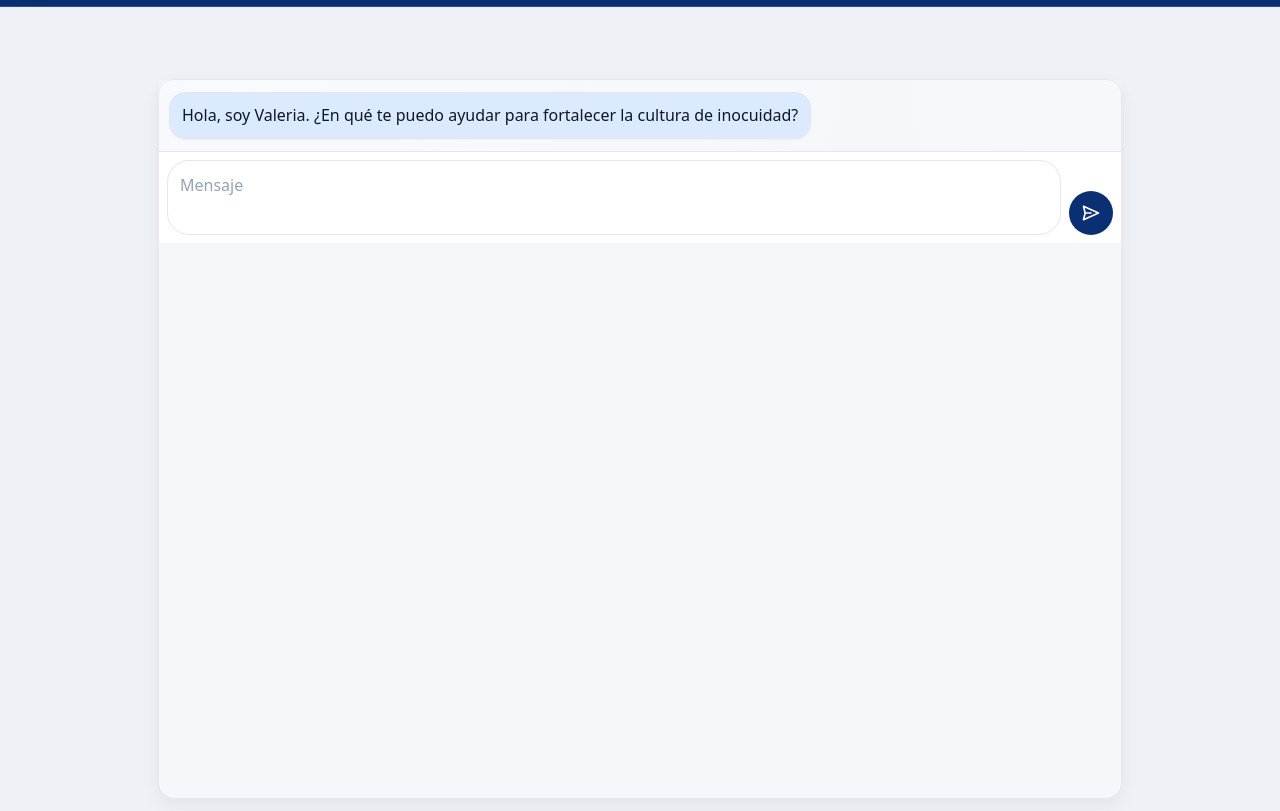
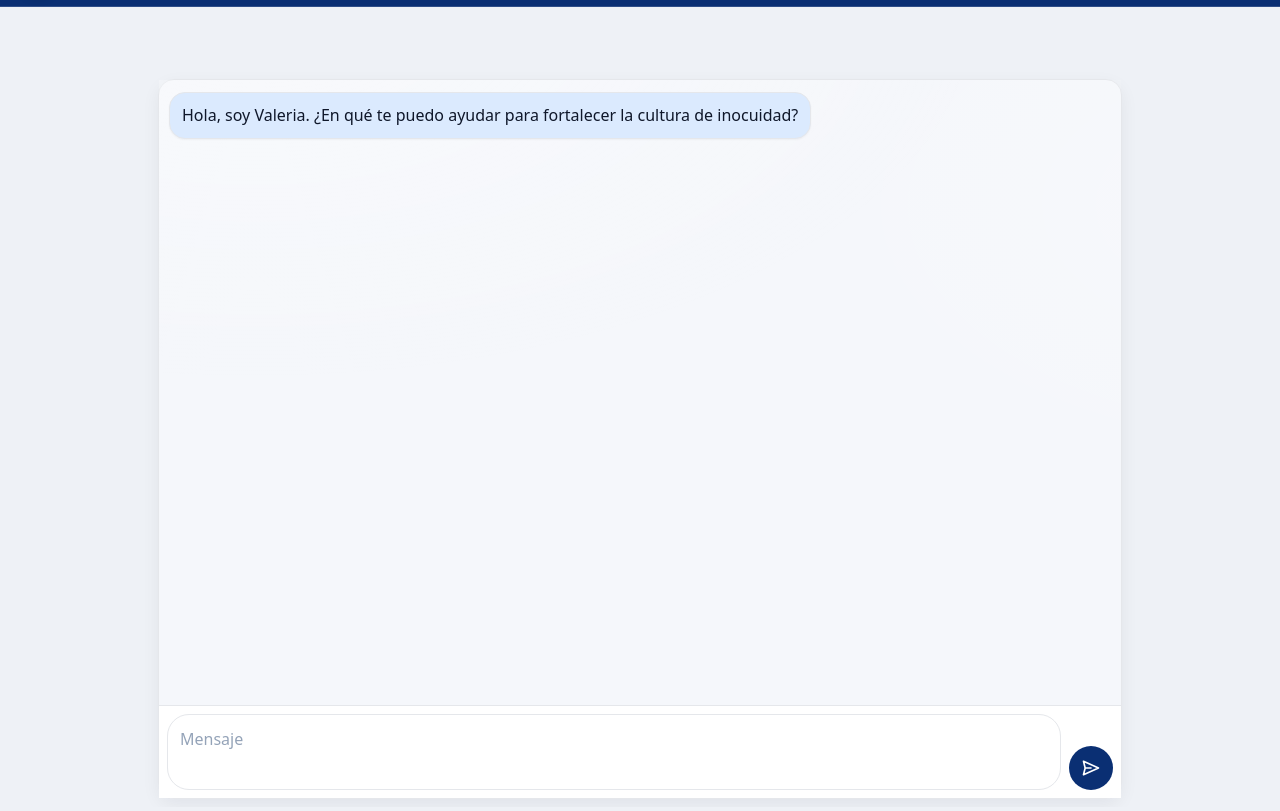
Before and after one commit to FernandoDelgadoDiaz/valeria-seguridad-alimentaria, a website: page index.html in a window 1280 px wide. Shown: the part 57-868 px from the top of the page. Drawn offline with Linux system fonts and the light colour scheme.

Commit message:
Update index.html

```diff
--- a/index.html
+++ b/index.html
@@ -2,10 +2,8 @@
 <html lang="es">
 <head>
   <meta charset="utf-8" />
-  <!-- El teclado reduce el contenido sin mover el header -->
   <meta name="viewport" content="width=device-width, initial-scale=1, viewport-fit=cover, interactive-widget=resizes-content" />
   <meta name="theme-color" content="#0a2f73" />
-  <!-- PWA / iOS -->
   <link rel="manifest" href="/manifest.webmanifest" />
   <meta name="apple-mobile-web-app-capable" content="yes" />
   <meta name="apple-mobile-web-app-status-bar-style" content="default" />
@@ -37,12 +35,12 @@
       font-size:var(--fs-body); line-height:1.55; padding-top:env(safe-area-inset-top,0);
     }
 
-    /* ===== Dos modos de layout =====
-       data-standalone="true"  -> PWA / sin URL (scroll sólo en mensajes)
-       data-standalone="false" -> Navegador / con URL (scroll en la página para ocultarla)
+    /* ===== Dos modos =====
+       data-standalone="true"  -> PWA (sin URL): header fijo y scroll solo en mensajes
+       data-standalone="false" -> Navegador (con URL): header sticky y el BODY scrollea para ocultarla
     */
 
-    /* ---- Encabezado ---- */
+    /* Header */
     header{
       display:flex; align-items:center; gap:10px;
       height:var(--header-h);
@@ -51,9 +49,7 @@
       border-bottom:1px solid rgba(255,255,255,.15);
       z-index:20; transform:translateZ(0);
     }
-    /* Sticky en navegador (para que colapse la barra de URL) */
     html[data-standalone="false"] header{ position: sticky; top: 0; }
-    /* Fijo en PWA */
     html[data-standalone="true"]  header{ position: fixed; left:0; right:0; top:0; }
 
     @media (min-width:768px){ :root{--header-h:64px} header{ padding:12px 16px } }
@@ -71,42 +67,45 @@
     .themebtn{display:inline-flex;align-items:center;justify-content:center;width:40px;height:40px;border-radius:999px;border:1px solid rgba(255,255,255,.25);background:transparent;color:var(--header-fg);cursor:pointer}
     .themebtn svg{width:20px;height:20px}
 
-    /* ---- Main ---- */
+    /* Main */
     main{overflow:hidden}
     html[data-standalone="true"]  main{ padding-top:var(--header-h); height:calc(var(--vhpx) - var(--header-h)); }
-    html[data-standalone="false"] main{ padding-top:0; min-height:100svh; }
+    html[data-standalone="false"] main{ padding-top:0; min-height:100dvh; } /* ← dvh para llenar hasta el borde visible actual */
 
-    /* Navegador: el scroll es del BODY para colapsar la URL */
+    /* Navegador: scrollea la página para colapsar URL */
     html[data-standalone="false"] body{ overflow:auto; overscroll-behavior:auto; }
-    /* PWA: bloqueamos el scroll del body, sólo scrollea mensajes */
+    /* PWA: bloqueamos scroll del body */
     html[data-standalone="true"]  body{ overflow:hidden; overscroll-behavior:none; }
 
     .wrap{width:100%;max-width:980px;margin:0 auto;padding:8px 8px 12px}
-    html[data-standalone="false"] .wrap{ padding-top:calc(var(--header-h) + 8px); } /* compensa header sticky */
+    /* En navegador quitamos padding inferior para que el chat llegue al borde */
+    html[data-standalone="false"] .wrap{ padding-top:calc(var(--header-h) + 8px); padding-bottom:0; }
 
-    /* ---- Chat ---- */
     .chat{
       background:var(--chat-bg); border:1px solid var(--border); border-radius:16px; box-shadow:0 6px 18px rgba(15,23,42,.06);
       contain:layout size style;
     }
 
-    /* PWA: grid 1fr(auto) con scroll sólo en mensajes */
+    /* PWA: grid 1fr/auto, scroll solo en mensajes */
     html[data-standalone="true"] .chat{
       height:100%; display:grid; grid-template-rows:1fr auto; overflow:hidden;
     }
-    /* Navegador: el chat es flujo normal; composer sticky abajo, página scrollea */
-    html[data-standalone="false"] .chat{ min-height:calc(100svh - var(--header-h) - 16px); position:relative; }
+    /* Navegador: ocupar toda la altura visible actual (dvh), composer sticky abajo */
+    html[data-standalone="false"] .chat{
+      min-height:calc(100dvh - var(--header-h) - 8px - 8px); /* header + padding .wrap */
+      position:relative; display:flex; flex-direction:column;
+    }
 
-    /* ---- Mensajes ---- */
-    .msgs{ display:flex; flex-direction:column; gap:10px; padding:12px 10px; -webkit-overflow-scrolling:touch;
+    /* Mensajes */
+    .msgs{
+      display:flex; flex-direction:column; gap:10px; padding:12px 10px; -webkit-overflow-scrolling:touch;
       background:
         radial-gradient(1200px 600px at 10% -10%, rgba(255,255,255,.35) 0%, rgba(255,255,255,0) 60%),
         radial-gradient(900px 500px at 120% 20%, rgba(255,255,255,.25) 0%, rgba(255,255,255,0) 60%);
+      flex:1 1 auto;
     }
-    /* PWA: el único scroll vive aquí */
-    html[data-standalone="true"] .msgs{ overflow:auto; }
-    /* Navegador: sin overflow interno (scrollea la página) */
-    html[data-standalone="false"] .msgs{ overflow:visible; }
+    html[data-standalone="true"]  .msgs{ overflow:auto; }
+    html[data-standalone="false"] .msgs{ overflow:visible; } /* scrollea el body */
 
     [data-theme="dark"] .msgs{
       background:
@@ -125,7 +124,7 @@
     .bubble strong{font-weight:800} .bubble em{font-style:italic}
     .bubble p{margin:0 0 8px} .bubble p:last-child{margin:0}
 
-    /* ---- Composer (tipo WhatsApp) ---- */
+    /* Composer */
     .composer{ display:flex; align-items:flex-end; gap:8px; padding:8px; border-top:1px solid var(--border); background:#fff; }
     [data-theme="dark"] .composer{ background:#0b1220; }
     .textarea-wrap{ flex:1; display:flex; align-items:center; padding:6px 12px; border:1px solid var(--border); border-radius:22px; background:#fff; }
@@ -136,9 +135,8 @@
     .sendbtn{ display:inline-flex;align-items:center;justify-content:center;background:var(--brand-blue);color:#fff;border:0;width:44px;height:44px;border-radius:999px;cursor:pointer;transition:transform .05s, filter .2s }
     .sendbtn:active{ transform:scale(.98) } .sendbtn:hover{ filter:brightness(1.05) } .sendbtn svg{ width:20px;height:20px }
 
-    /* Navegador: composer pegado abajo aunque scrollee la página */
+    /* Pegado al borde inferior en ambos modos */
     html[data-standalone="false"] .composer{ position:sticky; bottom:0; z-index:10; padding-bottom:max(8px,env(safe-area-inset-bottom)); }
-    /* PWA: el composer es la fila inferior del grid */
     html[data-standalone="true"]  .composer{ padding-bottom:max(8px,env(safe-area-inset-bottom)); }
 
     /* Viewer imagen */
@@ -168,6 +166,7 @@
     <div class="wrap">
       <div class="chat">
         <div id="msgs" class="msgs"></div>
+
         <div class="composer" id="composer">
           <div class="textarea-wrap"><textarea id="box" placeholder="Mensaje"></textarea></div>
           <button id="send" class="sendbtn" aria-label="Enviar">
@@ -184,16 +183,16 @@
     const $ = s => document.querySelector(s);
     const msgs=$('#msgs'), box=$('#box'), btn=$('#send'), themeToggle=$('#themeToggle'), themeIcon=$('#themeIcon'), composer=$('#composer');
 
-    /* ===== Detectar modo (PWA vs navegador) ===== */
+    /* Detectar PWA vs navegador */
     function detectStandalone(){
-      const isStandalone = window.matchMedia && window.matchMedia('(display-mode: standalone)').matches
+      const isStandalone = (window.matchMedia && window.matchMedia('(display-mode: standalone)').matches)
         || navigator.standalone || document.referrer.startsWith('android-app://');
       document.documentElement.setAttribute('data-standalone', isStandalone ? 'true' : 'false');
       return isStandalone;
     }
     const STANDALONE = detectStandalone();
 
-    /* ===== Tema ===== */
+    /* Tema (sin cambios de lógica) */
     const storageKey='valeria_theme';
     function applyTheme(theme){
       const prefersDark=window.matchMedia && window.matchMedia('(prefers-color-scheme: dark)').matches;
@@ -210,7 +209,7 @@
     themeToggle.addEventListener('click', toggleTheme);
     if(window.matchMedia){window.matchMedia('(prefers-color-scheme: dark)').addEventListener('change',()=>{if(currentTheme()===null)applyTheme(null);});}
 
-    /* ===== Viewport real (iOS/Android) ===== */
+    /* Viewport real */
     function setVH(){
       const vv=window.visualViewport;
       const h=vv ? vv.height : (window.innerHeight||document.documentElement.clientHeight);
@@ -229,24 +228,23 @@
         visualViewport.addEventListener('resize', reflow, {passive:true});
         visualViewport.addEventListener('scroll', reflow, {passive:true});
       }
-      // autosize textarea
       const ro=new ResizeObserver(()=>{ msgs.scrollTop = msgs.scrollHeight; });
       ro.observe(composer);
     }
     setupViewportListeners();
 
-    /* ===== Autosize del textarea (tipo WhatsApp) ===== */
+    /* Autosize textarea (tipo WhatsApp) */
     function autosizeTextarea(){
       box.style.height='auto';
       const lineH=parseFloat(getComputedStyle(box).lineHeight)||20;
-      const max=lineH*6 + 12; // ~6 líneas
+      const max=lineH*6 + 12; /* ~6 líneas */
       box.style.height=Math.min(box.scrollHeight,max)+'px';
       msgs.scrollTop=msgs.scrollHeight;
     }
     box.addEventListener('input', autosizeTextarea);
     box.addEventListener('focus', ()=>{ setTimeout(()=>{ autosizeTextarea(); msgs.scrollTop=msgs.scrollHeight; }, 50); });
 
-    /* ===== Helpers UI ===== */
+    /* Helpers UI */
     function escapeHTML(s){return String(s).replaceAll('&','&amp;').replaceAll('<','&lt;').replaceAll('>','&gt;');}
     function injectWhatsAppEmojis(html){
       const patterns=[
@@ -281,7 +279,7 @@
       return out;
     }
 
-    /* ===== Mensajería (UI) ===== */
+    /* UI de mensajes (lógica intacta) */
     let interacted=false,lastUserText='';
     function addMsg(role,text){
       const row=document.createElement('div'); row.className=`row ${role}`;
@@ -293,7 +291,7 @@
     box.addEventListener('keydown',mark); box.addEventListener('focus',mark); btn.addEventListener('click',mark);
     setTimeout(()=>{ if(!interacted && !msgs.querySelector('.row.user')) addMsg('bot','Hola, soy Valeria. ¿En qué te puedo ayudar para fortalecer la cultura de inocuidad?'); },5000);
 
-    /* ===== Lógica de envío (no se toca) ===== */
+    /* —— Lógica de envío / PDFs (sin cambios) —— */
     async function ensurePdfMap(){ try{const r=await fetch('/docs/keyword_to_file.json',{cache:'no-store'}); return r.ok?await r.json():{}; }catch{return{};} }
     function wantsPdf(t){t=(t||'').toLowerCase();return t.includes('pdf')||t.includes('adjunto')||t.includes('documento');}
     const PRIORITY_KEYS=['sanitizante','j-512','j512','200 ppm','amonio cuaternario','amonio','fefo','retiro anticipado','proximo a vencer','rotulado','etiquetado','fraccionamiento de quesos','quesos','queso','milanesas','pollo','carne vacuna','carne ovina','poes','bpm','bpa','mip','5s','reclamos','retiro de mercado'];
```
